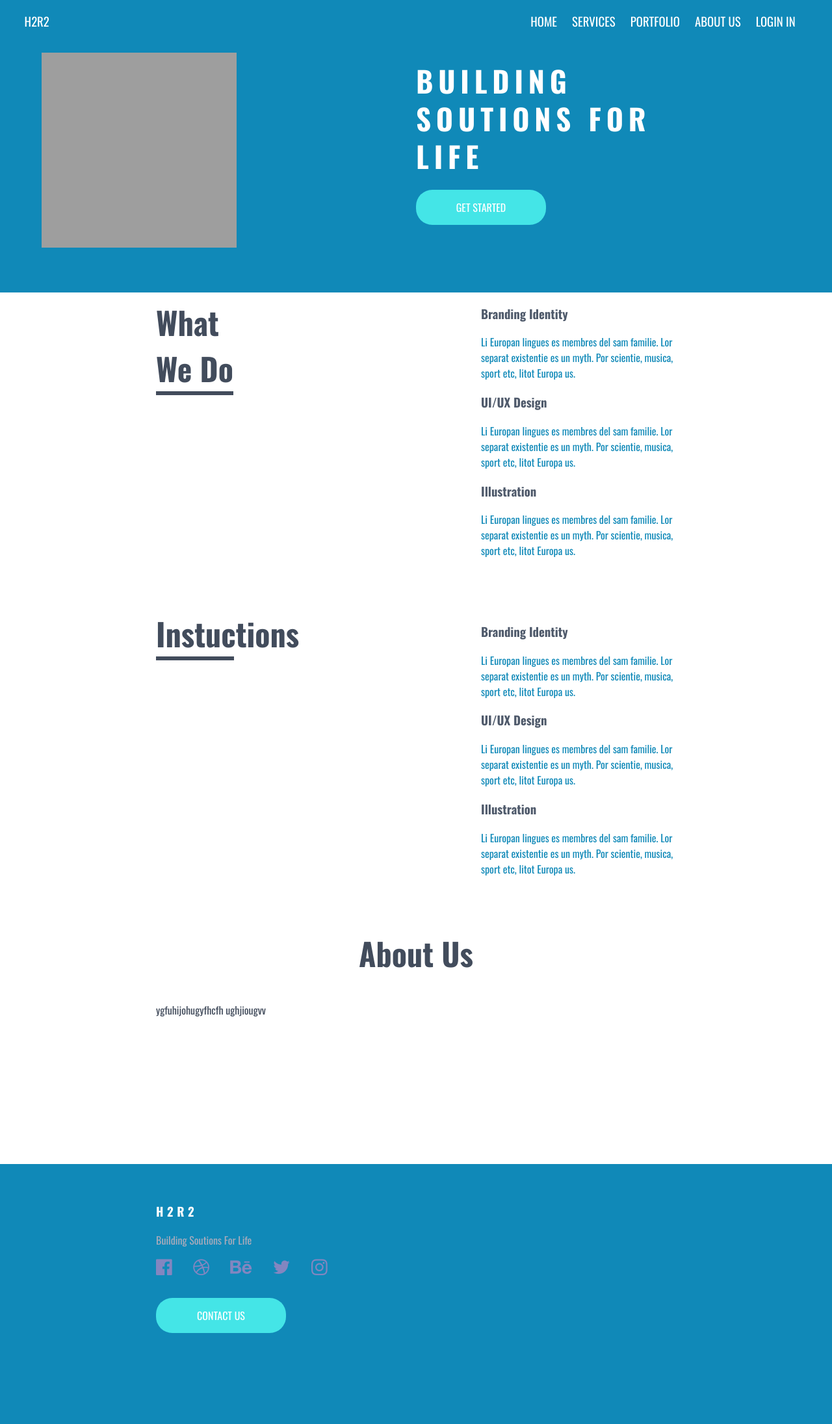
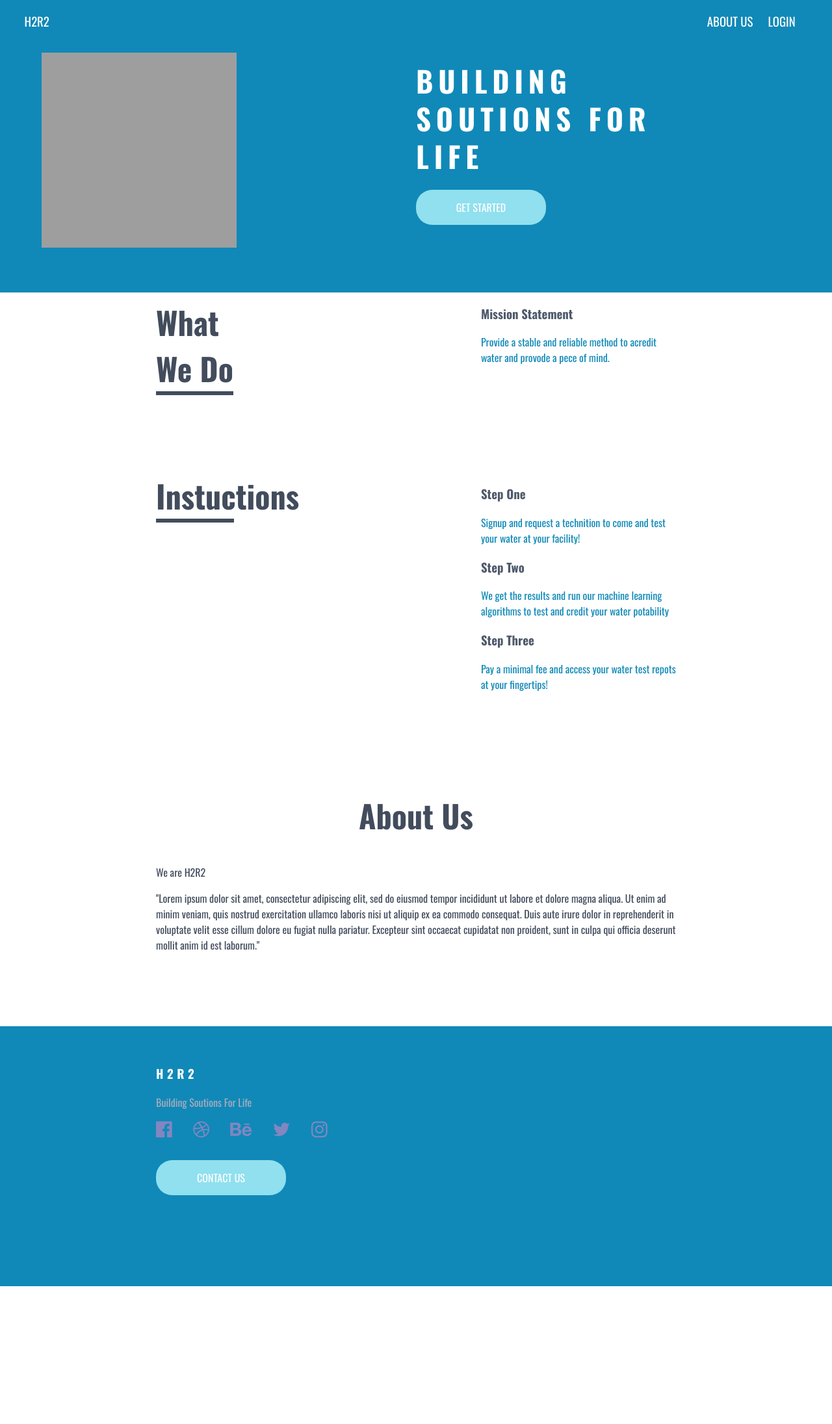
Before and after one commit to ASUCapstoneProject/H2R2, a Django app: page / in a window 1280 px wide. Shown: the whole page at 65% size. After the commit the page ends 1979 px from the top, so only its background shows below. Run offline with Django 4.2, Linux system fonts and the light colour scheme; some libraries are stand-ins or nearby versions; grey boxes are pictures that could not be loaded.

```diff
--- a/waterapp/basewater/forms.py
+++ b/waterapp/basewater/forms.py
@@ -9,6 +9,7 @@ class WorkerSignUpForm(UserCreationForm):
 
     class Meta(UserCreationForm.Meta):
         model = User
+        fields = ('username', 'email')
 
     @transaction.atomic
     def save(self):
--- a/waterapp/basewater/models.py
+++ b/waterapp/basewater/models.py
@@ -5,6 +5,7 @@ from django.db import models
 class User(AbstractUser):
     is_user = models.BooleanField(default=True)
     is_manager = models.BooleanField(default=False)
+    email = models.EmailField(max_length = 254, default=None)
 
 class Worker(models.Model):
     user = models.OneToOneField(User, on_delete=models.CASCADE, primary_key=True)
--- a/waterapp/basewater/templates/basewater/login.html
+++ b/waterapp/basewater/templates/basewater/login.html
@@ -5,7 +5,7 @@
     <meta name="viewport" content="width=device-width, initial-scale=1.0, maximum-scale=1.0, user-scalable=no" />
     <link rel="stylesheet" href="https://maxcdn.bootstrapcdn.com/bootstrap/4.0.0/css/bootstrap.min.css" integrity="sha384-Gn5384xqQ1aoWXA+058RXPxPg6fy4IWvTNh0E263XmFcJlSAwiGgFAW/dAiS6JXm" crossorigin="anonymous">
   </head>
-    <div class="d-flex justify-content-center" style="margin-top: 5%;">
+    <div class="d-flex justify-content-center" style="margin-top: 5%; margin-bottom: 3%;">
       <div class=" card justify-content-center" style="width: 50%; padding:5%">
         <img src="https://i.postimg.cc/vBmgkchD/undraw-refreshing-beverage-td3r.png" alt="Paperpillar Mascot" height="300px" width="300px" style="margin: auto;">
             <h2>H2R2</h2>
@@ -19,8 +19,7 @@
     <footer class="bg-light text-center text-lg-start">
       <!-- Copyright -->
       <div class="text-center p-3" style="background-color: white;">
-        © 2020 Copyright:
-        <a class="text-dark" href="https://mdbootstrap.com/">MDBootstrap.com</a>
+        <p> Copyright &copy; 2022-<script>document.write(new Date().getFullYear())</script> H2R2 All Rights Reserved</p>
       </div>
       <!-- Copyright -->
     </footer>
--- a/waterapp/basewater/templates/basewater/test.html
+++ b/waterapp/basewater/templates/basewater/test.html
@@ -99,7 +99,7 @@ text-align: center;
 text-decoration: none;
 padding: 15px;
 width: 170px;
-background: #44E5E7;
+background: #90e0ef;
 border-radius: 25px;
 text-transform: uppercase;
 color: #FFF;
@@ -423,7 +423,7 @@ footer {
 }
   </style>
 <head>
-    <title>Paperpillar Studio | Landing Page</title>
+    <title>H2R2</title>
     <meta charset="utf-8">
     <link href="https://fonts.googleapis.com/css?family=Oswald:400,700" rel="stylesheet">
     <link rel="stylesheet" href="https://cdnjs.cloudflare.com/ajax/libs/font-awesome/4.6.3/css/font-awesome.css">
@@ -432,11 +432,8 @@ footer {
         <header>
             <p class="logo">H2R2</p>
             <nav>
-                <a href="#">Home</a>
-                <a href="#">Services</a>
-                <a href="#">Portfolio</a>
-                <a href="#">About Us</a>
-                <a href="{% url 'login' %}">Login In</a>
+                <a href="#aboutus">About Us</a>
+                <a href="{% url 'login' %}">Login</a>
             </nav>
 
         <div class="banner">
@@ -455,34 +452,32 @@ footer {
         <div class="main_content">
             <h2>What<br> We Do</h2>
             <div class="skills">
-                    <h3>Branding Identity</h3>
-                        <p>Li Europan lingues es membres del sam familie. Lor separat existentie es un myth. Por scientie, musica, sport etc, litot Europa us.</p>
+                    <h3>Mission Statement</h3>
+                        <p>Provide a stable and reliable method to acredit water and provode a pece of mind.</p>
 
-                    <h3>UI/UX Design</h3>
-                        <p>Li Europan lingues es membres del sam familie. Lor separat existentie es un myth. Por scientie, musica, sport etc, litot Europa us.</p>
-
-                    <h3>Illustration</h3>
-                        <p>Li Europan lingues es membres del sam familie. Lor separat existentie es un myth. Por scientie, musica, sport etc, litot Europa us.</p>
             </div>
         </div>
 
         <div class="sub_content">
             <h2>Instuctions</h2>
             <div class="skills">
-              <h3>Branding Identity</h3>
-                  <p>Li Europan lingues es membres del sam familie. Lor separat existentie es un myth. Por scientie, musica, sport etc, litot Europa us.</p>
+              <h3>Step One</h3>
+                  <p>Signup and request a technition to come and test your water at your facility!</p>
 
-              <h3>UI/UX Design</h3>
-                  <p>Li Europan lingues es membres del sam familie. Lor separat existentie es un myth. Por scientie, musica, sport etc, litot Europa us.</p>
+              <h3>Step Two</h3>
+                  <p>We get the results and run our machine learning algorithms to test and credit your water potability</p>
 
-              <h3>Illustration</h3>
-                  <p>Li Europan lingues es membres del sam familie. Lor separat existentie es un myth. Por scientie, musica, sport etc, litot Europa us.</p>
+              <h3>Step Three</h3>
+                  <p>Pay a minimal fee and access your water test repots at your fingertips!</p>
               </div>
         </div>
 
         <div class="footer_content">
-            <h2>About Us</h2>
-            <p>ygfuhijohugyfhcfh ughjiougvv </p>
+            <h2 id="aboutus">About Us</h2>
+            <p>We are H2R2</p>
+            <p>
+              "Lorem ipsum dolor sit amet, consectetur adipiscing elit, sed do eiusmod tempor incididunt ut labore et dolore magna aliqua. Ut enim ad minim veniam, quis nostrud exercitation ullamco laboris nisi ut aliquip ex ea commodo consequat. Duis aute irure dolor in reprehenderit in voluptate velit esse cillum dolore eu fugiat nulla pariatur. Excepteur sint occaecat cupidatat non proident, sunt in culpa qui officia deserunt mollit anim id est laborum."
+            </p>
         </div>
 </section>
 
--- a/waterapp/basewater/urls.py
+++ b/waterapp/basewater/urls.py
@@ -6,6 +6,7 @@ from django.contrib.auth.views import LogoutView
 
 urlpatterns =[
     path('', views.test, name='home'),
+    path('schdule/', views.meeting, name='schdule'),
     # path('signup/', views.signup, name='singup'),
     # path('', include('classroom.urls')),
     # path('accounts/', include('django.contrib.auth.urls')),
@@ -15,4 +16,5 @@ urlpatterns =[
     path('logout/', LogoutView.as_view(next_page='login'), name='logout'),
     path('reports/', TaskList.as_view(), name='report' ),
     # path('accounts/signup/teacher/', teachers.TeacherSignUpView.as_view(), name='teacher_signup'),
+    path('charge/', views.charge, name='charge')
 ]
--- a/waterapp/basewater/views.py
+++ b/waterapp/basewater/views.py
@@ -1,15 +1,20 @@
 from django.contrib.auth import authenticate, login
 from django.http import HttpResponse
 from django.shortcuts import redirect, render
-from django.views.generic import CreateView
+from django.views.generic import CreateView, TemplateView
 from django.contrib.auth.views import LoginView
 from django.urls import reverse_lazy
 from django.views.generic.list import ListView
 from .forms import WorkerSignUpForm
 from .models import User, Report
 from django.template import loader
-
+from django.conf import settings
 from .decorators import user_required, manager_required
+import stripe
+from django.http.response import JsonResponse, HttpResponse
+from django.views.decorators.csrf import csrf_exempt
+from django.core.mail import EmailMultiAlternatives
+from django.template.loader import get_template
 
 
 class CustomLoginView(LoginView):
@@ -31,7 +36,10 @@ class TaskList(ListView):
     def get_context_data(self, **kwargs):
         context = super().get_context_data(**kwargs)
         context['report'] = context['report'].filter(user=self.request.user)
+        # context['key'] = settings.STRIPE_PUBLISHABLE_KEY
+        # context['key'] = settings.STRIPE_SECRET_KEY
         return context
+
 
 
 class WorkerSignUpView(CreateView):
@@ -45,5 +53,25 @@ class WorkerSignUpView(CreateView):
 
     def form_valid(self, form):
         user = form.save()
+        htmly = get_template('basewater/Email.html')
+        d = { 'username': user }
+        subject, from_email, to = 'welcome', 'h2r2contact@gmail.com', user.email
+        html_content = htmly.render(d)
+        msg = EmailMultiAlternatives(subject, html_content, from_email, [to])
+        msg.attach_alternative(html_content, "text/html")
+        msg.send()
         login(self.request, user)
-        return redirect('home')
+        return redirect('report')
+
+def meeting(request):
+     return render(request, 'basewater/meeting.html')
+
+def charge(request):
+    if request.method == 'POST':
+        charge = stripe.Charge.create(
+            amount=500,
+            currency='usd',
+            description='A Django charge',
+            source=request. POST['stripeToken']
+        )
+        return render (request, 'charge.html')
```
Also changed, not shown: waterapp/basewater/templates/basewater/Email.html (added, +19 -0 lines), waterapp/basewater/templates/basewater/base.html (added, +25 -0 lines), waterapp/basewater/templates/basewater/charge.html (added, +15 -0 lines), waterapp/basewater/templates/basewater/meeting.html (added, +7 -0 lines), waterapp/basewater/templates/basewater/register.html (+6 -4 lines), waterapp/basewater/templates/basewater/report_list.html (+42 -2 lines), waterapp/waterapp/settings.py (+10 -0 lines), waterapp/basewater/migrations/0009_alter_report_user_alter_user_email.py (added), 1 other file.
